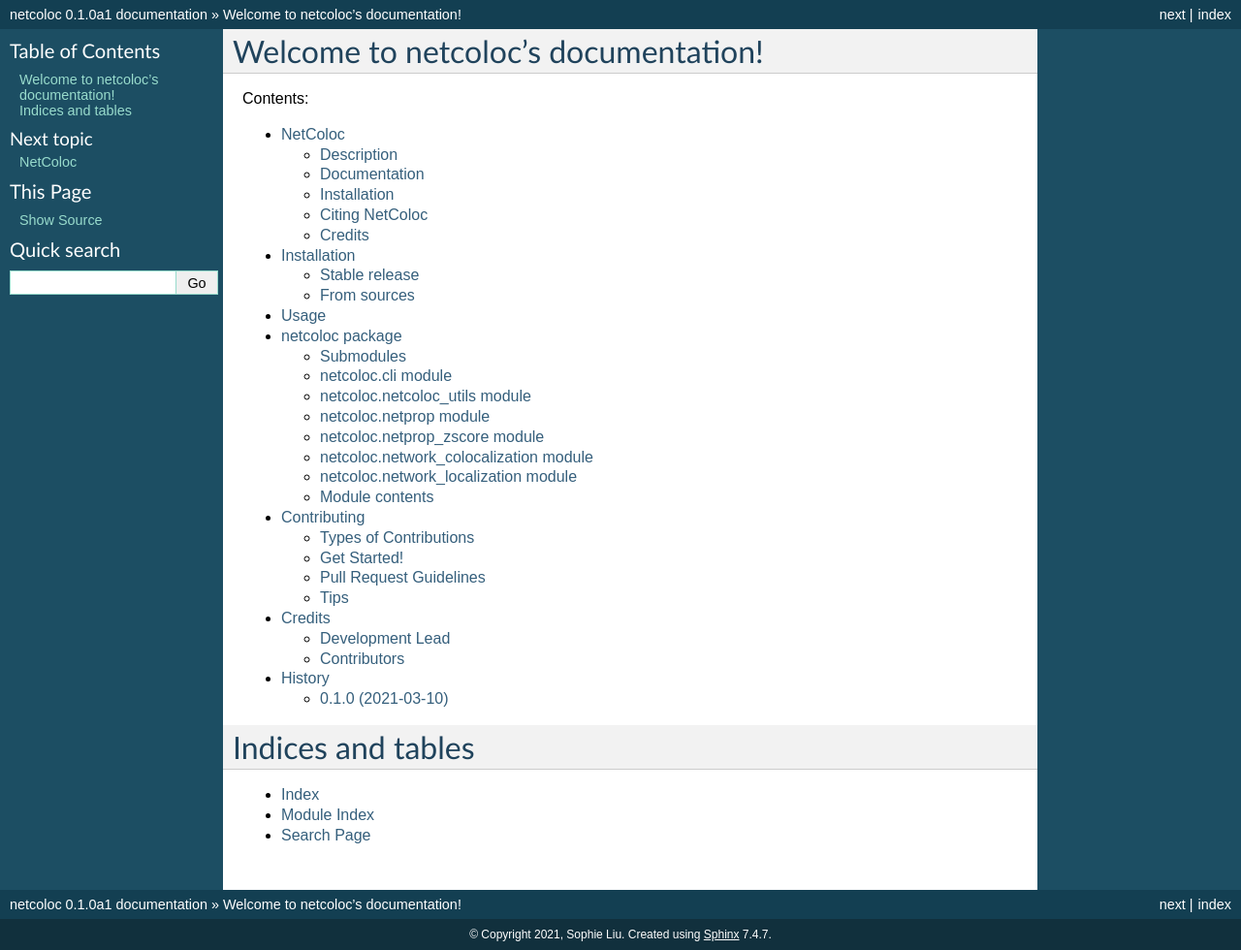
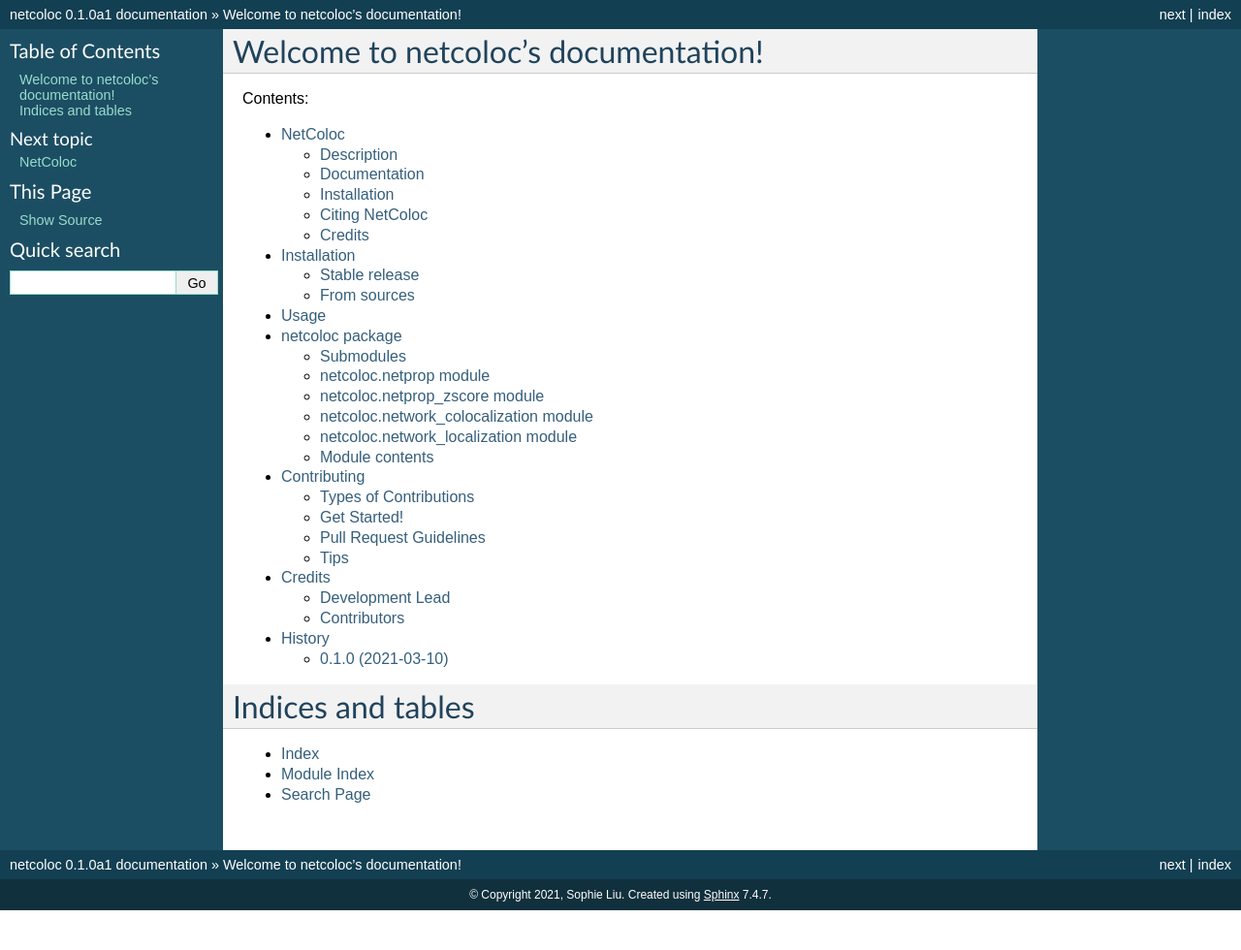
Before and after one commit to ucsd-ccbb/NetColoc, a Sphinx documentation site: the page built from docs/index.rst, in a window 1280 px wide. Shown: the whole page at 97% size. Built offline with Sphinx 7.4.7, drawn with Linux system fonts in a browser that asks for light colours; after the commit the page ends 939 px from its top, so only the background shows below that.

Commit message:
Update netcoloc.rst

```diff
--- a/docs/netcoloc.rst
+++ b/docs/netcoloc.rst
@@ -3,22 +3,6 @@ netcoloc package
 
 Submodules
 ----------
-
-netcoloc.cli module
--------------------
-
-.. automodule:: netcoloc.cli
-   :members:
-   :undoc-members:
-   :show-inheritance:
-
-netcoloc.netcoloc\_utils module
--------------------------------
-
-.. automodule:: netcoloc.netcoloc_utils
-   :members:
-   :undoc-members:
-   :show-inheritance:
 
 netcoloc.netprop module
 -----------------------
```
